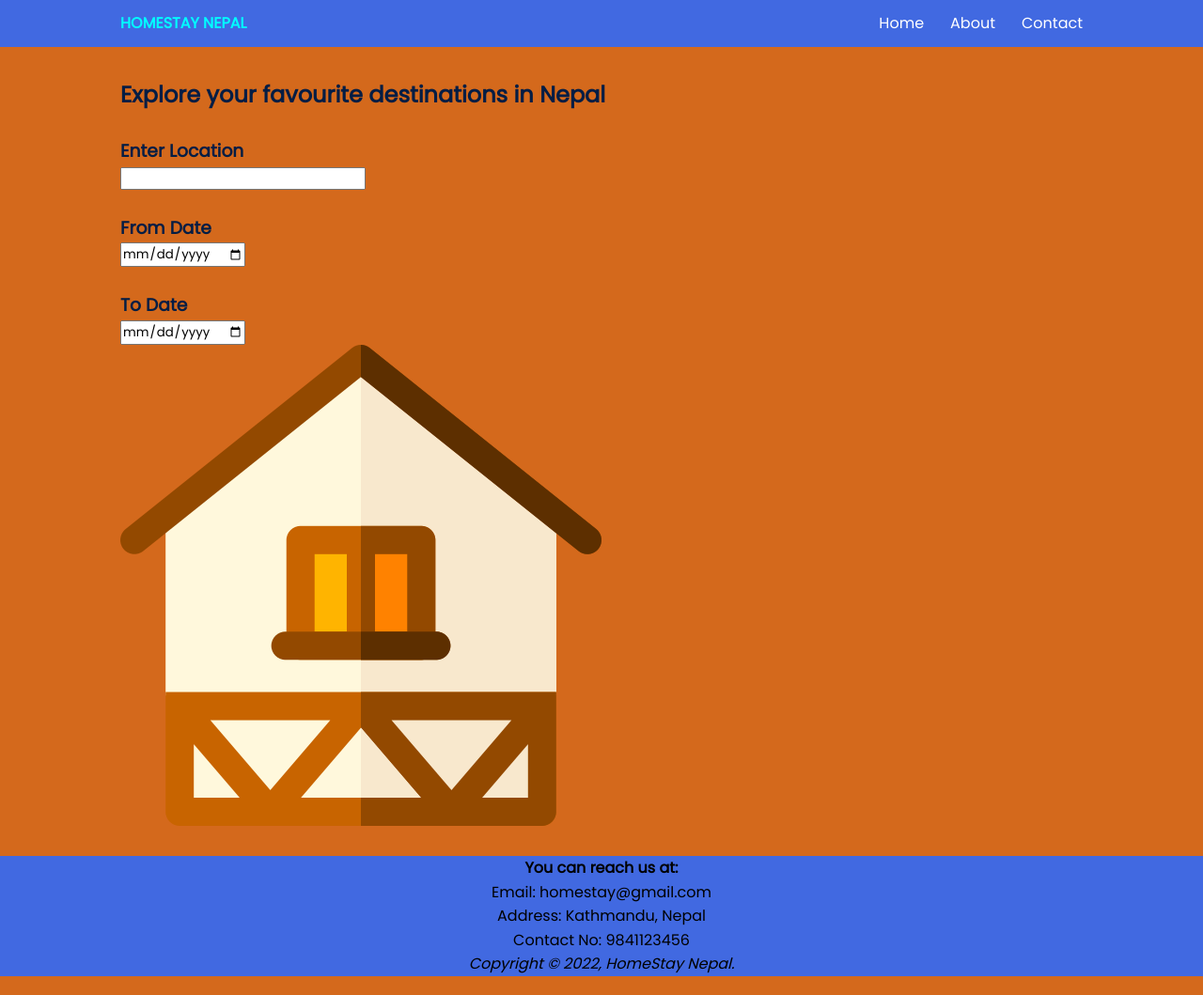
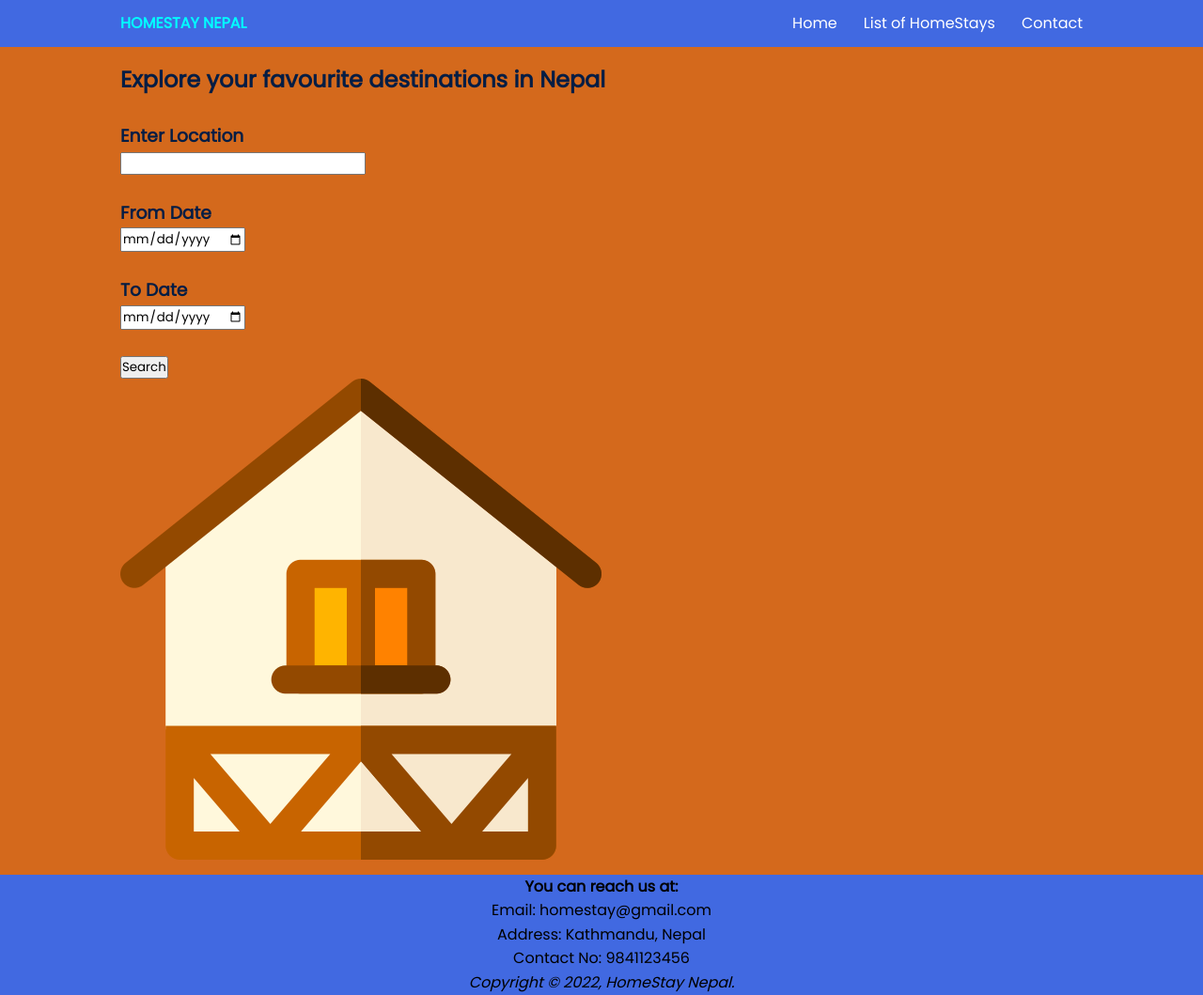
Before and after one commit to samratiam/homestay-project, a Django app: page / in a window 1280 px wide. Shown: the whole page at 94% size. Run offline with Django 4.2, Linux system fonts and the light colour scheme.

Commit message:
Added submit button in hero section and include List of Homestay in Navbar

```diff
--- a/homes/static/css/home.css
+++ b/homes/static/css/home.css
@@ -1,7 +1,7 @@
 .hero{
     min-height: 400px;
     background: #d4691c;
-    padding: 2em 0;
+    padding: 1em 0;
     color: rgb(3, 29, 68);
 }
 
--- a/homes/templates/homes/base.html
+++ b/homes/templates/homes/base.html
@@ -20,7 +20,7 @@
                 <div class="logo">HomeStay Nepal</div>
                 <ul>
                     <li class="navbar--items"><a href="#">Home</a></li>
-                    <li class="navbar--items"> <a href="#">About</a></li>
+                    <li class="navbar--items"> <a href="#">List of HomeStays</a></li>
                     <li class="navbar--items"> <a href="#footer">Contact</a> </li>
                 </ul>
             </div>
--- a/homes/templates/homes/home.html
+++ b/homes/templates/homes/home.html
@@ -10,6 +10,8 @@
             <div>
                 <h1>Explore your favourite destinations in Nepal</h1>
                 <br>
+
+                <form action="#" method="post">
                     <h3>Enter Location</h3>
                     <input type="text">
                     <br>
@@ -20,8 +22,10 @@
                     <br>
                     <h3>To Date</h3>
                     <input type="date">
-
-
+                    <br>
+                    <br>
+                    <input type="button" value="Search">
+                </form>
             </div>
 
             <img src= "{% static 'images/house.png' %}" alt="house">
```
Lines whose indentation alone changed are shown as unchanged.
